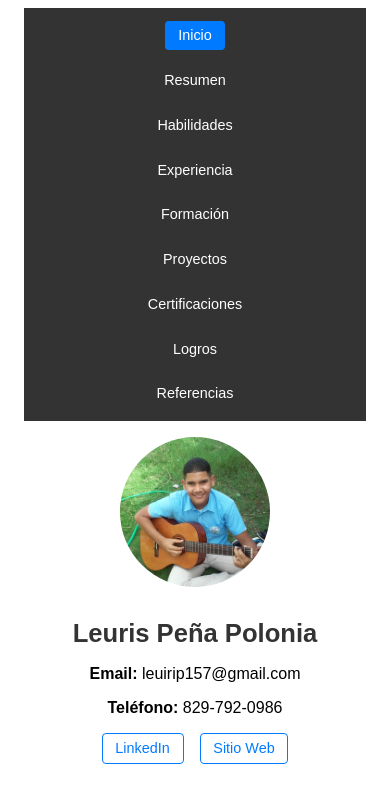
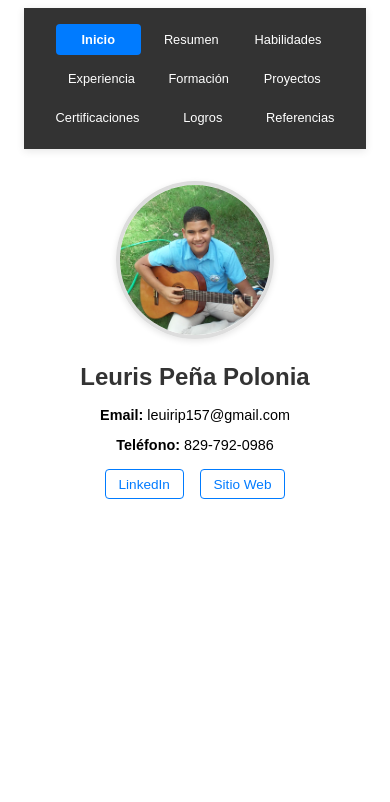
Before and after one commit to leurisp157/mi-portafolio, a React (Create React App) app: page / in a window 390 px wide. Shown: the top 802 px of the page. Built offline with nearby package versions, Linux system fonts and the light colour scheme.

Commit message:
Se a actualizado el estilo para que se ajuste a el tamaño 2

```diff
--- a/src/Componentes/Portfolio/Portfolio.css
+++ b/src/Componentes/Portfolio/Portfolio.css
@@ -1,25 +1,35 @@
+/* ===================== */
+/* CONTENEDOR PRINCIPAL */
+/* ===================== */
 .portfolio-container {
   max-width: 1200px;
   margin: 0 auto;
   font-family: Arial, sans-serif;
+  font-size: clamp(0.9rem, 1.5vw, 1rem);
+  padding: 0 1rem;
+  box-sizing: border-box;
 }
 
+/* ===================== */
+/* MENÚ HORIZONTAL RESPONSIVO (AJUSTE EN FILAS) */
+/* ===================== */
 .portfolio-nav {
   background-color: #333;
   padding: 1rem 0;
   position: sticky;
   top: 0;
-  z-index: 100;
+  z-index: 1000;
+  box-shadow: 0 2px 8px rgba(0, 0, 0, 0.1);
 }
 
 .portfolio-nav ul {
   list-style: none;
   display: flex;
   justify-content: center;
-  flex-wrap: wrap;
+  flex-wrap: wrap; /* Permite que los botones bajen a nuevas líneas */
   margin: 0;
   padding: 0;
-  gap: 1rem;
+  gap: 0.75rem; /* Espacio entre botones */
 }
 
 .portfolio-nav li {
@@ -30,20 +40,44 @@
   background: none;
   border: none;
   color: white;
-  padding: 0.5rem 1rem;
+  padding: 0.6rem 1.1rem;
+  font-size: clamp(0.85rem, 3.5vw, 1rem);
   cursor: pointer;
   border-radius: 4px;
-  transition: background-color 0.3s;
+  min-width: 100px;
+  transition: all 0.3s ease;
+  text-align: center;
 }
 
 .portfolio-nav button:hover {
   background-color: #555;
+  transform: translateY(-2px);
 }
 
 .portfolio-nav button.active {
   background-color: #007bff;
+  color: white;
+  font-weight: 600;
 }
 
+/* Ajuste en pantallas pequeñas: más compacto */
+@media (max-width: 480px) {
+  .portfolio-nav ul {
+    gap: 0.5rem;
+    justify-content: center;
+  }
+
+  .portfolio-nav button {
+    font-size: 0.8rem;
+    padding: 0.5rem 0.8rem;
+    min-width: 85px;
+  }
+}
+
+
+/* ===================== */
+/* CONTENIDO PRINCIPAL */
+/* ===================== */
 .portfolio-content {
   padding: 2rem;
   min-height: 500px;
@@ -54,16 +88,28 @@
 }
 
 @keyframes fadeIn {
-  from { opacity: 0; transform: translateY(20px); }
-  to { opacity: 1; transform: translateY(0); }
+  from {
+    opacity: 0;
+    transform: translateY(20px);
+  }
+  to {
+    opacity: 1;
+    transform: translateY(0);
+  }
 }
 
-/* Sección Inicio */
+
+/* ===================== */
+/* SECCIÓN INICIO - PERFIL */
+/* ===================== */
 .perfil-container {
   display: flex;
   align-items: center;
   gap: 2rem;
   flex-wrap: wrap;
+  margin-top: 1rem;
+  justify-content: center;
+  text-align: center;
 }
 
 .foto-perfil {
@@ -71,17 +117,22 @@
   height: 150px;
   border-radius: 50%;
   object-fit: cover;
+  border: 4px solid #ddd;
+  box-shadow: 0 2px 6px rgba(0, 0, 0, 0.1);
 }
 
 .info-personal h1 {
   margin-top: 0;
   color: #333;
+  font-size: clamp(1.5rem, 4vw, 2rem);
 }
 
 .redes-sociales {
   display: flex;
   gap: 1rem;
   margin-top: 1rem;
+  justify-content: center;
+  flex-wrap: wrap;
 }
 
 .redes-sociales a {
@@ -91,6 +142,7 @@
   border: 1px solid #007bff;
   border-radius: 4px;
   transition: all 0.3s;
+  font-size: clamp(0.8rem, 3vw, 0.95rem);
 }
 
 .redes-sociales a:hover {
@@ -98,7 +150,10 @@
   color: white;
 }
 
-/* Habilidades */
+
+/* ===================== */
+/* HABILIDADES */
+/* ===================== */
 .habilidades-grid {
   display: grid;
   grid-template-columns: repeat(auto-fit, minmax(250px, 1fr));
@@ -110,6 +165,7 @@
   color: #333;
   border-bottom: 2px solid #007bff;
   padding-bottom: 0.5rem;
+  font-size: clamp(1.1rem, 3.2vw, 1.3rem);
 }
 
 .habilidad-categoria ul {
@@ -121,6 +177,8 @@
   padding: 0.25rem 0;
   position: relative;
   padding-left: 1rem;
+  font-size: clamp(0.85rem, 2.8vw, 1rem);
+  color: #555;
 }
 
 .habilidad-categoria li:before {
@@ -128,23 +186,38 @@
   color: #007bff;
   position: absolute;
   left: 0;
+  font-weight: bold;
 }
 
-/* Experiencia y Formación */
-.experiencia-item, .formacion-item, .certificacion-item, .referencia-item {
+
+/* ===================== */
+/* EXPERIENCIA, FORMACIÓN, ETC */
+/* ===================== */
+.experiencia-item,
+.formacion-item,
+.certificacion-item,
+.referencia-item {
   background: #f8f9fa;
   padding: 1.5rem;
   margin-bottom: 1rem;
   border-radius: 8px;
   border-left: 4px solid #007bff;
+  box-shadow: 0 1px 4px rgba(0, 0, 0, 0.05);
 }
 
-.experiencia-item h3, .formacion-item h3, .certificacion-item h3, .referencia-item h3 {
+.experiencia-item h3,
+.formacion-item h3,
+.certificacion-item h3,
+.referencia-item h3 {
   margin-top: 0;
   color: #333;
+  font-size: clamp(1.1rem, 3.2vw, 1.3rem);
 }
 
-/* Proyectos */
+
+/* ===================== */
+/* PROYECTOS */
+/* ===================== */
 .proyectos-grid {
   display: grid;
   grid-template-columns: repeat(auto-fit, minmax(300px, 1fr));
@@ -158,7 +231,7 @@
   border-radius: 8px;
   padding: 1rem;
   box-shadow: 0 2px 4px rgba(0,0,0,0.1);
-  transition: transform 0.3s;
+  transition: transform 0.3s ease;
 }
 
 .proyecto-card:hover {
@@ -177,6 +250,13 @@
 .proyecto-card h3 {
   color: #333;
   margin-bottom: 0.5rem;
+  font-size: clamp(1rem, 3.2vw, 1.2rem);
+}
+
+.proyecto-card p {
+  color: #666;
+  font-size: clamp(0.85rem, 2.8vw, 1rem);
+  line-height: 1.5;
 }
 
 .proyecto-card a {
@@ -187,81 +267,42 @@
   padding: 0.5rem 1rem;
   border-radius: 4px;
   margin-top: 1rem;
-  transition: background-color 0.3s;
+  font-size: clamp(0.8rem, 2.8vw, 0.9rem);
+  transition: background-color 0.3s ease;
 }
 
 .proyecto-card a:hover {
   background-color: #0056b3;
 }
 
-/* Responsive */
+
+/* ===================== */
+/* RESPONSIVE GENERAL */
+/* ===================== */
 @media (max-width: 768px) {
-  .portfolio-nav ul {
-    flex-direction: column;
-    align-items: center;
-  }
-
-  .perfil-container {
-    flex-direction: column;
-    text-align: center;
-  }
-
-  .redes-sociales {
-    justify-content: center;
-  }
-
   .portfolio-content {
     padding: 1rem;
   }
 
-  .habilidades-grid {
-    grid-template-columns: 1fr;
+  .perfil-container {
+    gap: 1.5rem;
   }
 
+  .habilidades-grid,
   .proyectos-grid {
     grid-template-columns: 1fr;
-  }
-
-  /* Añadido: Mejorar legibilidad en móviles */
-  .info-personal h1 {
-    font-size: 1.8rem;
-  }
-
-  .portfolio-nav button {
-    width: 100%;
-    max-width: 280px;
-    font-size: 0.95rem;
-    padding: 0.5rem 1rem;
+    gap: 1.5rem;
   }
 
   .redes-sociales a {
-    font-size: 0.9rem;
+    font-size: 0.85rem;
     padding: 0.4rem 0.8rem;
   }
 }
 
-/* Nuevo: Pantallas más pequeñas (móviles estrechos) */
 @media (max-width: 480px) {
-  .portfolio-container {
-    padding: 0 1rem;
-  }
-
   .portfolio-content {
-    padding: 1rem 0.8rem;
-  }
-
-  .portfolio-nav {
-    padding: 0.8rem 0;
-  }
-
-  .portfolio-nav button {
-    font-size: 0.9rem;
-    padding: 0.4rem 0.8rem;
-    max-width: 240px;
-  }
-
-  .info-personal h1 {
-    font-size: 1.6rem;
+    padding: 1rem 0.5rem;
   }
 
   .proyecto-card img {
```
